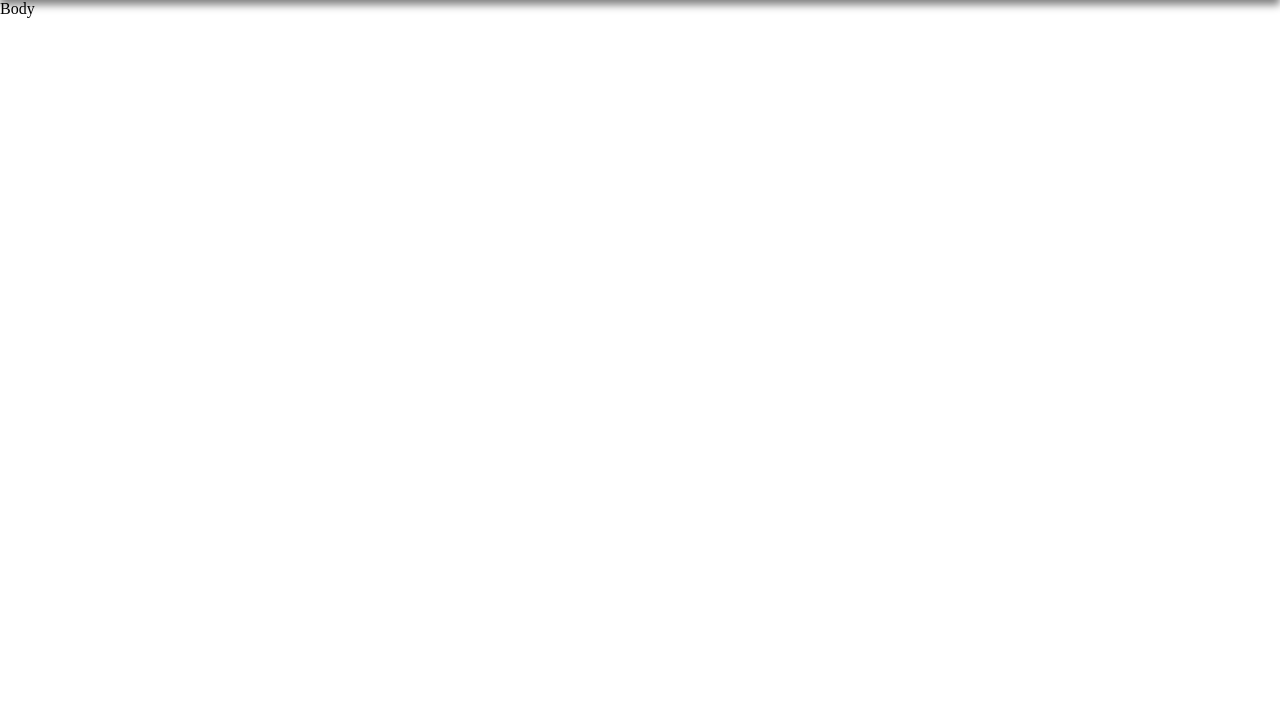
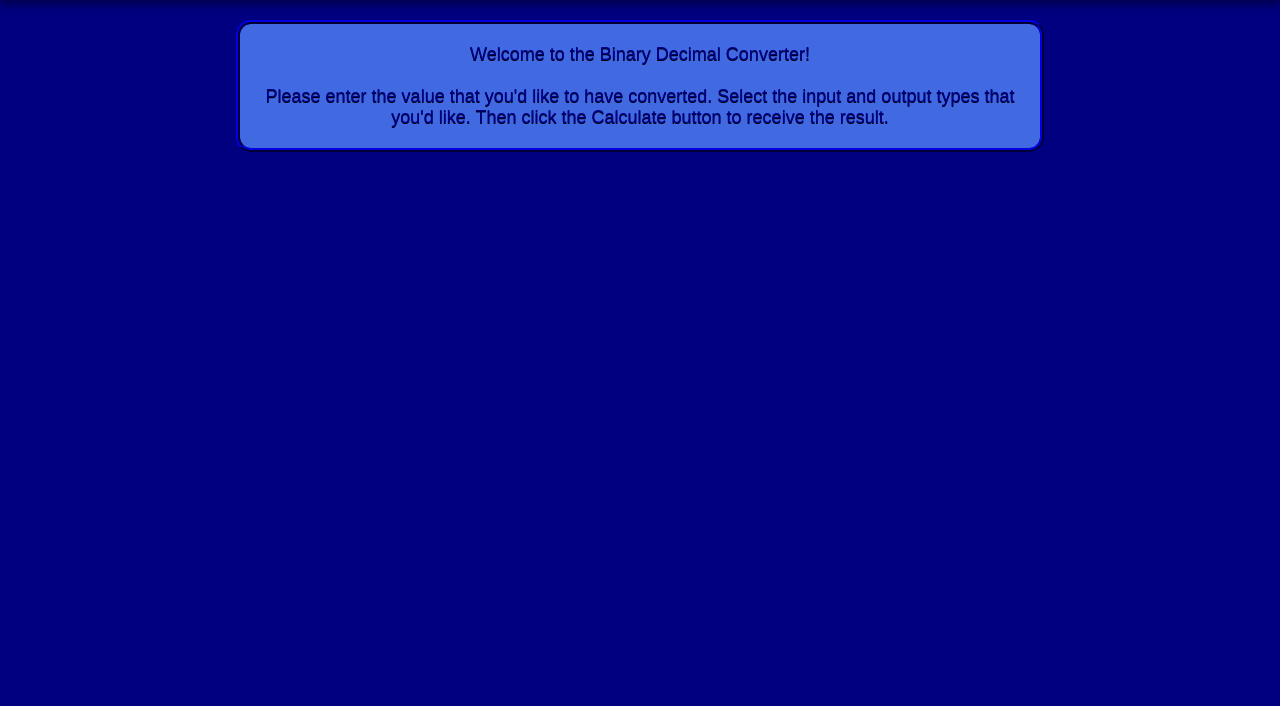
Before and after one commit to liammorrison/binarydecimalconverter.com, a plain HTML site: page index.html in a window 1280 px wide. Shown: the part 94-800 px from the top of the page. Drawn offline with Linux system fonts and the light colour scheme.

Commit message:
Added more elements to the body.

```diff
--- a/index.html
+++ b/index.html
@@ -12,6 +12,7 @@
             margin-right: 0%;
             margin-top: 0%;
 
+            background-color:navy;
         }
 
         .header {
@@ -24,8 +25,7 @@
             border-color: darkblue;
             border-width: 4px;
 
-            box-shadow: 0px 5px 8px gray;
-            text-shadow: 0px 2px black;
+            box-shadow: 0px 5px 8px rgb(0, 0, 80);
         }
 
         #title {
@@ -40,8 +40,31 @@
             color: darkblue;
             font-family: Arial, Helvetica, sans-serif;
             font-size: 60px;
+            text-shadow: 0px 2px black;
 
             white-space: nowrap;
+        }
+
+        .body {
+            width: 800px;
+            margin: 20px auto;
+            border-radius: 15px;
+
+            background-color: royalblue;
+
+            border-style: ridge;
+            border-color: darkblue;
+            border-width: 4px;
+        }
+
+        #instructions {
+            color: darkblue;
+            font-family: Arial, Helvetica, sans-serif;
+            font-size: 18px;
+            text-shadow: 0px 0.5px black;
+            width: 760px;
+            margin: 20px auto;
+            text-align: center;
         }
     </style>
 </head>
@@ -50,7 +73,9 @@
     <div class="header">
         <div id="title">Binary Decimal Converter</div>
     </div>
-    <div class="body">Body</div>
+    <div class="body">
+        <p id="instructions">Welcome to the Binary Decimal Converter!<br><br>Please enter the value that you'd like to have converted. Select the input and output types that you'd like. Then click the Calculate button to receive the result.</p>
+    </div>
 </body>
 
 </html>
```
